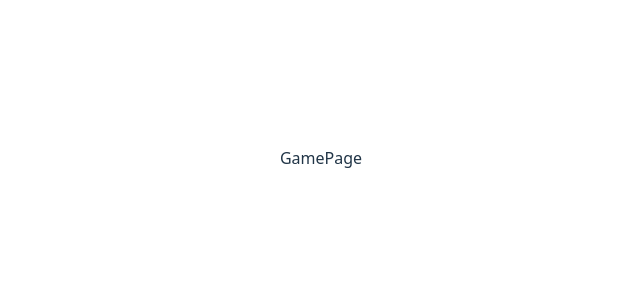
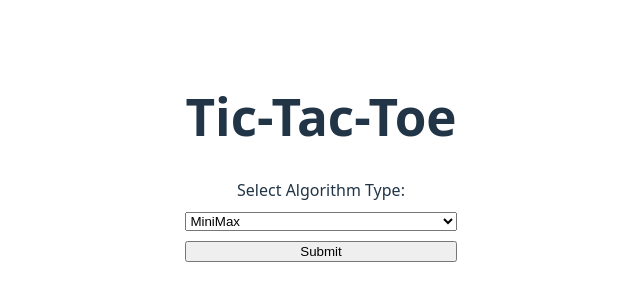
Before and after one commit to devangmalhotra/ai-agent-tic-tac-toe, a React (Vite) app: page / in a window 1280 px wide. Shown: the part 242-542 px from the top of the page, without its empty margins (319-959 px from the left). Built offline with nearby package versions, Linux system fonts and the light colour scheme.

Commit message:
updated files

```diff
--- a/src/App.jsx
+++ b/src/App.jsx
@@ -2,8 +2,6 @@ import { useState } from 'react'
 import reactLogo from './assets/react.svg'
 import viteLogo from '/vite.svg'
 import './App.css'
-import Title from './Components/Title/Title'
-import GameSettings from './Components/GameSettings/GameSettings'
 import { BrowserRouter as Router, Routes, Route } from "react-router-dom";
 import GamePage from './Pages/GamePage/GamePage'
 
--- a/src/Pages/GamePage/GamePage.jsx
+++ b/src/Pages/GamePage/GamePage.jsx
@@ -1,8 +1,13 @@
 import React from 'react'
+import Title from '../../Components/Title/Title'
+import GameSettings from '../../Components/GameSettings/GameSettings'
 
 function GamePage() {
   return (
-    <div>GamePage</div>
+    <div>
+      <Title />
+      <GameSettings />
+    </div>
   )
 }
 
```
